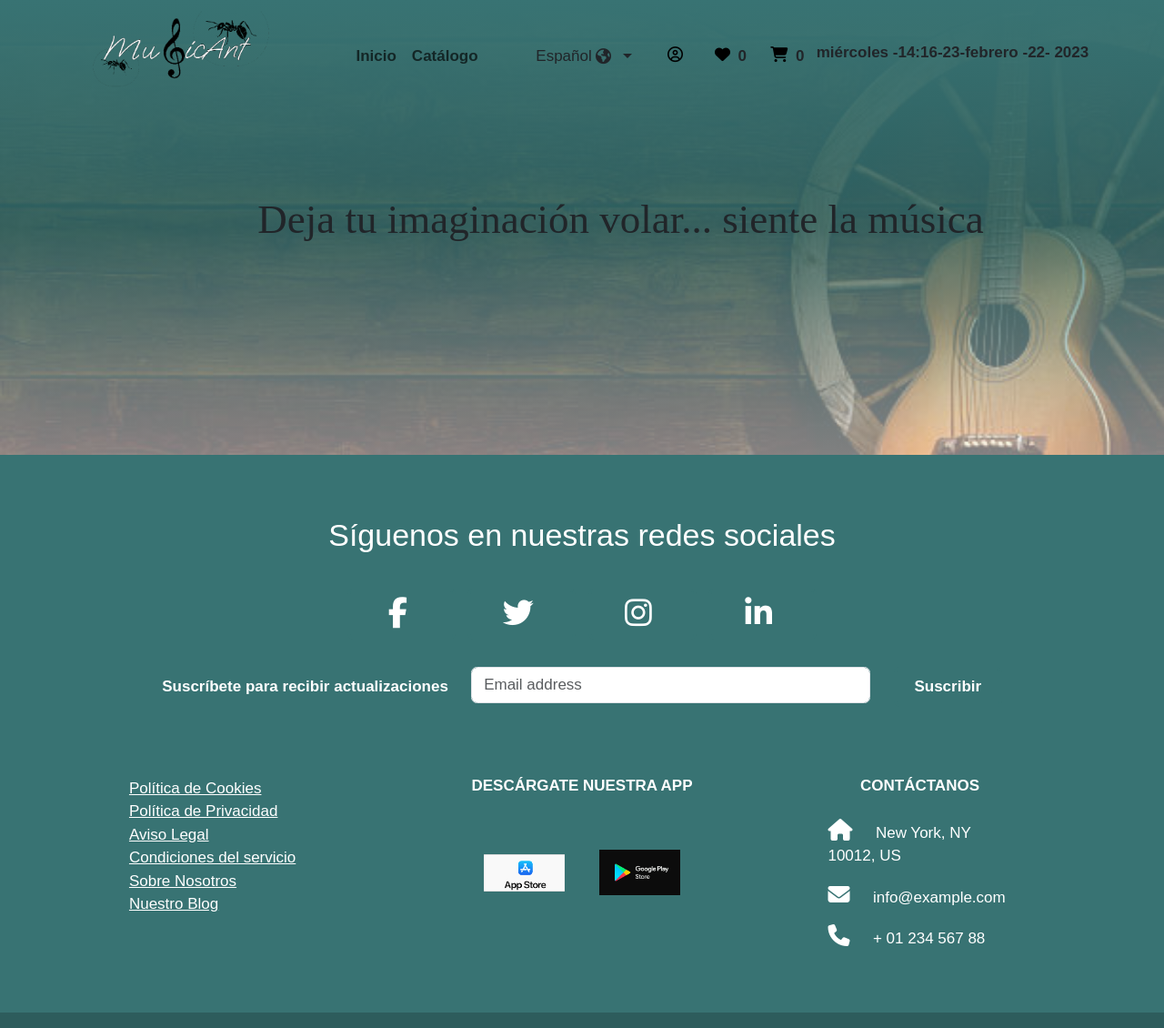
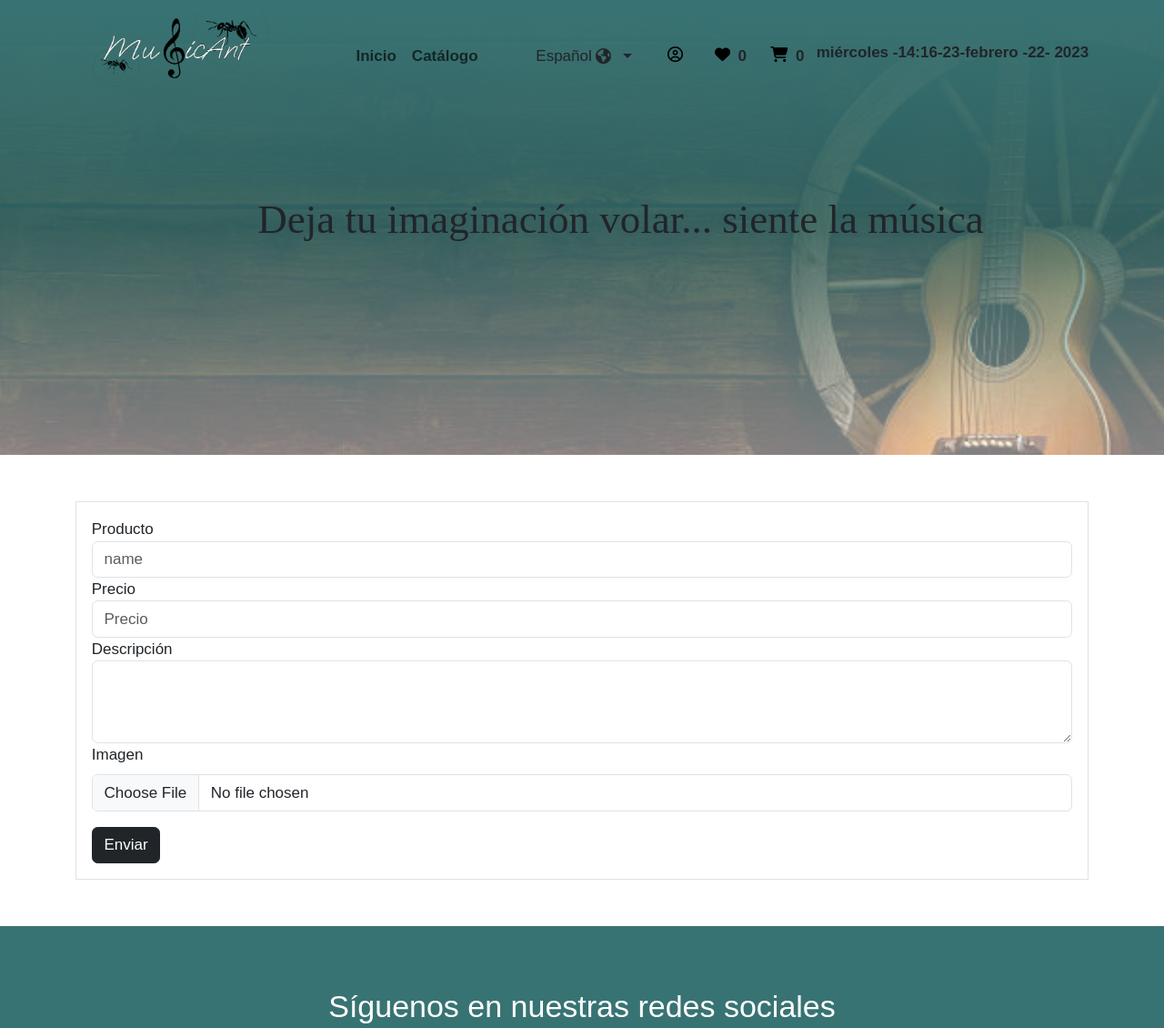
Before and after one commit to ZGuedest/CompTech, a website: page addproduct.html in a window 1280 px wide. Shown: the top 1130 px of the page at 91% size. Drawn offline with nearby package versions, Linux system fonts and the light colour scheme.

Commit message:
addproduct view

```diff
--- a/addproduct.html
+++ b/addproduct.html
@@ -12,6 +12,32 @@
         <header>
         </header>
         <main>
+            <div class="container mt-5 mb-5 ">
+                <div class="abs-center">
+                  <form action="#" class="mw-40 border p-3 form">
+                <div class="form-group">
+                  <label for="exampleFormControlInput1">Producto</label>
+                  <input type="name" class="form-control" id="exampleFormControlInput1" placeholder="name">
+                </div>
+                <div class="form-group">
+                    <label for="exampleFormControlTextarea1">Precio</label>
+                    <input type="number" class="form-control" id="exampleFormControlInput1" placeholder="Precio">
+                  </div>
+                <div class="form-group">
+                    <label for="exampleFormControlInput1">Descripción</label>
+                  <textarea class="form-control" id="exampleFormControlTextarea1" rows="3"></textarea>
+                </div>
+                <div>
+                <label class="form-label" for="customFile">Imagen</label>
+                <input type="file" class="form-control" id="customFile" />
+            </div>
+            <div class="form-group">
+                <button type="button" class="btn mt-3 btn-dark">Enviar</button>
+            </div>
+              </form>
+              </div>
+              </div>
+
         </main>
         <footer class="text-center text-white">
         </footer>
```
